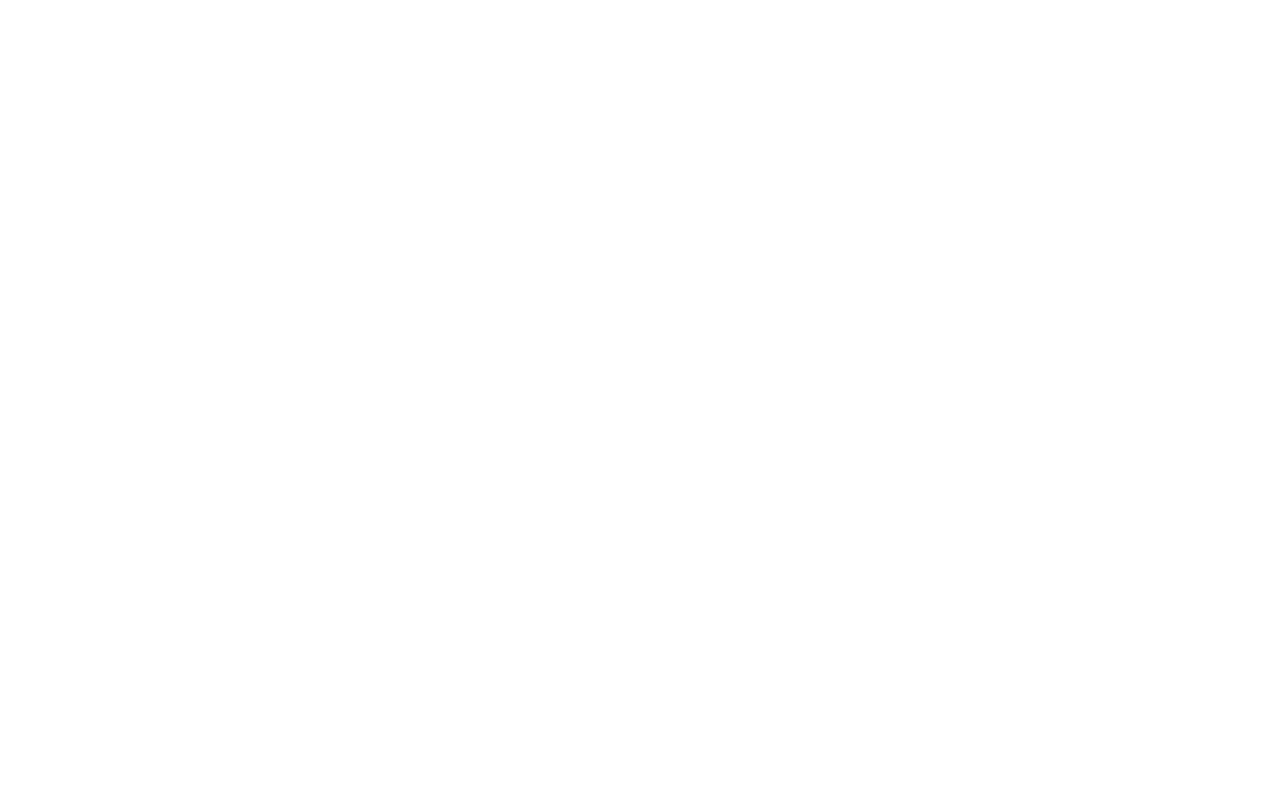
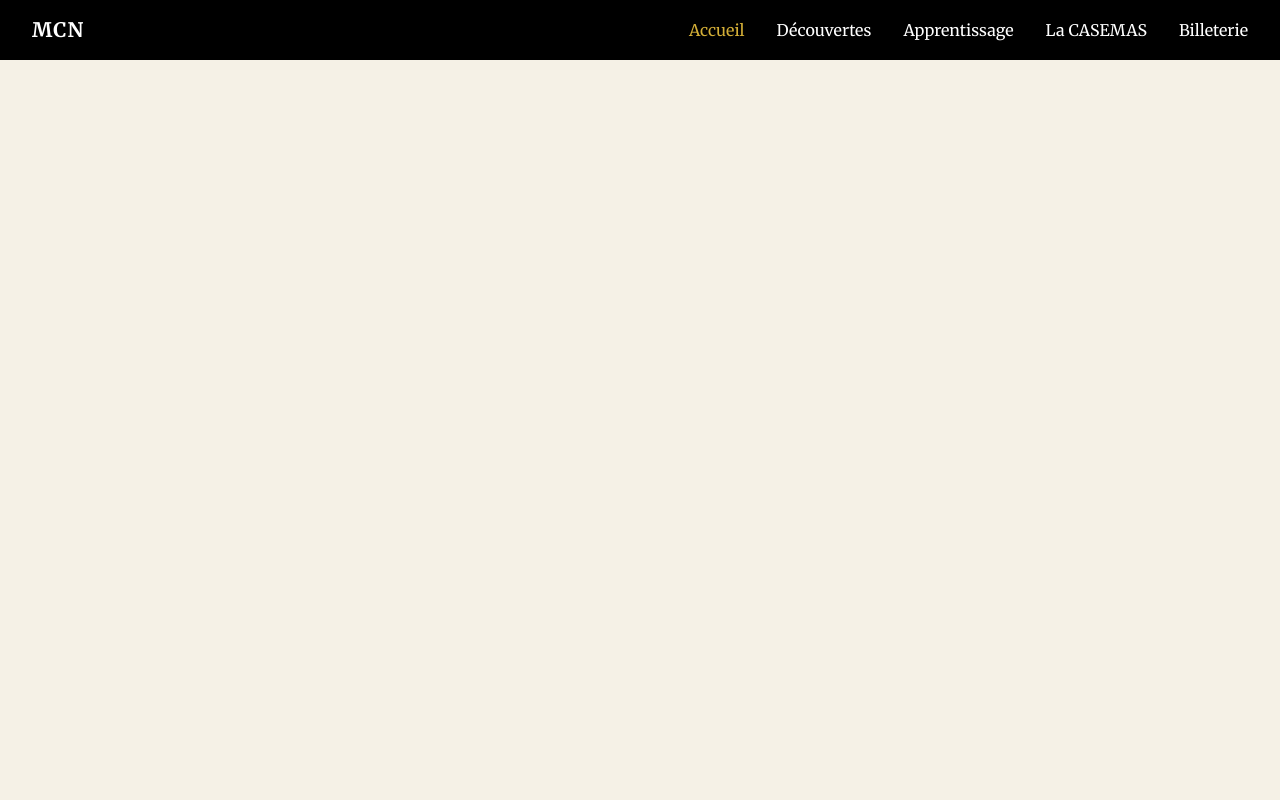
Before and after one commit to Fabricejor/MCN---Hackathon, a Next.js app: page / in a window 1280 px wide. Before the commit this address had no page. Shown: the top 800 px of the page. Built offline with nearby package versions, Linux system fonts and the light colour scheme.

Commit message:
implementation de la page billeterie finale

```diff
--- a/src/app/billeterie/page.tsx
+++ b/src/app/billeterie/page.tsx
@@ -6,7 +6,7 @@
 import MuseumShop from '@/components/MuseumShop'
 import ReservationPricing from '@/components/ReservationPricing'
 
-export default function page() {
+export default function BilleteriePage() {
   return (
     <div>
       <AnimatedHero />
--- a/src/app/page.tsx
+++ b/src/app/page.tsx
@@ -1,5 +1,9 @@
-import { redirect } from 'next/navigation'
+import React from 'react'
 
 export default function Home() {
-  redirect('/billeterie')
+  return (
+    <div className="min-h-screen bg-[var(--beige)]">
+      {/* Page d'accueil - À remplir avec le contenu souhaité */}
+    </div>
+  )
 }
```
